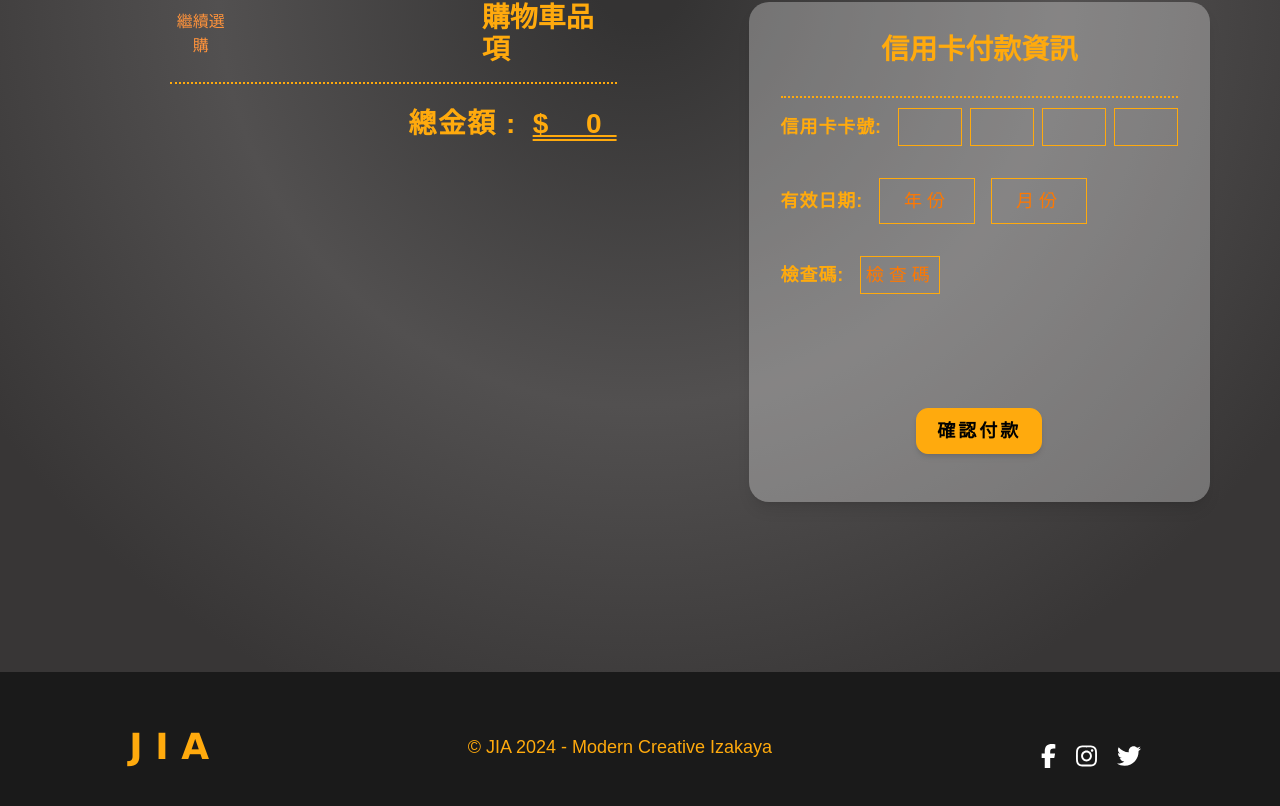
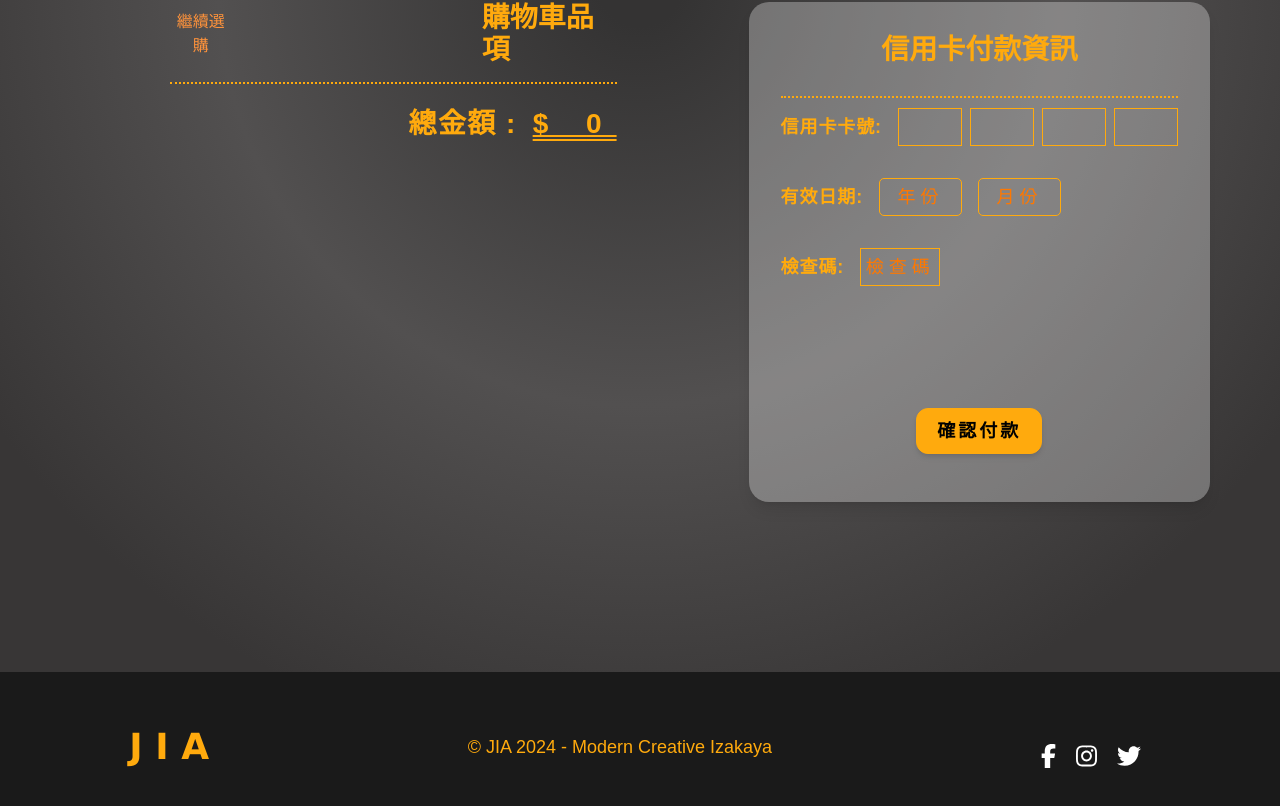
Before and after one commit to JamesChen1118/jia-project, a React (Vite) app: page /shoppingCart in a window 1280 px wide. Shown: the part 854-1660 px from the top of the page. Built offline with nearby package versions, Linux system fonts and the light colour scheme.

Commit message:
feat : Shopping cart finished

```diff
--- a/src/pages/ShoppingCart/index.jsx
+++ b/src/pages/ShoppingCart/index.jsx
@@ -200,11 +200,12 @@ const ShoppingCart = () => {
                   inputMode="numeric"
                   autoComplete="off"
                   required
-                  className="w-24 text-center py-2 bg-transparent
+                  className="w-[83px] text-center py-1 bg-transparent
                             border border-main-color-yellow
                             outline-none text-lg text-main-color-yellow
                             tracking-[5px] placeholder:text-[rgb(255,120,0)]
-                            focus:border-2 focus:border-main-color-yellow"
+                            focus:border-2 focus:border-main-color-yellow
+                            rounded-[5px]"
                 />
                 <input
                   type="text"
@@ -217,11 +218,12 @@ const ShoppingCart = () => {
                   inputMode="numeric"
                   autoComplete="off"
                   required
-                  className="w-24 text-center py-2 bg-transparent
+                  className="w-[83px] text-center py-1 bg-transparent
                             border border-main-color-yellow
                             outline-none text-lg text-main-color-yellow
                             tracking-[5px] placeholder:text-[rgb(255,120,0)]
-                            focus:border-2 focus:border-main-color-yellow"
+                            focus:border-2 focus:border-main-color-yellow
+                            rounded-[5px]"
                 />
               </div>
             </div>
```
